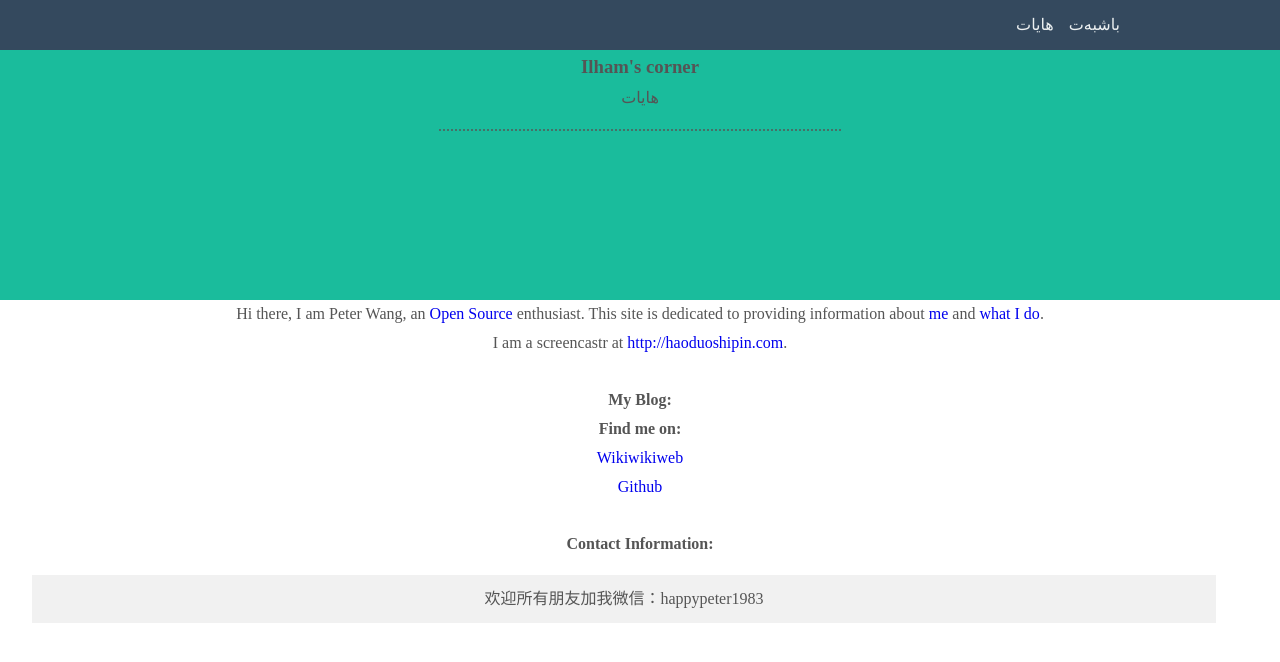
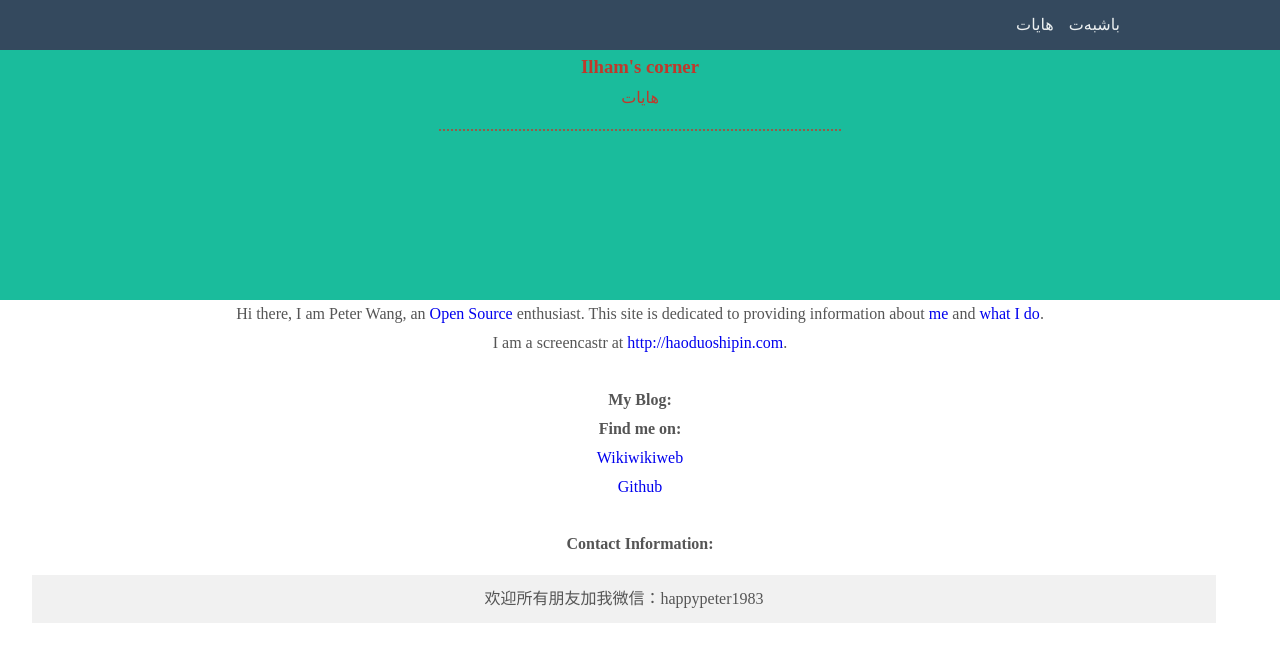
Before and after one commit to ilhamxyz/ilhamxyz.github.io, a Jekyll site: the page built from index.markdown, in a window 1280 px wide. Shown: the top 662 px of the page. Built offline with Jekyll 4.4.1, drawn with Linux system fonts in a browser that asks for light colours.

Commit message:
Update ilham.css

```diff
--- a/css/ilham.css
+++ b/css/ilham.css
@@ -24,3 +24,6 @@ body{
 .header .navbar li a{
 	color: #ECF0F1;
 }
+.header .banner{
+	color:#C0392B;
+}
```
